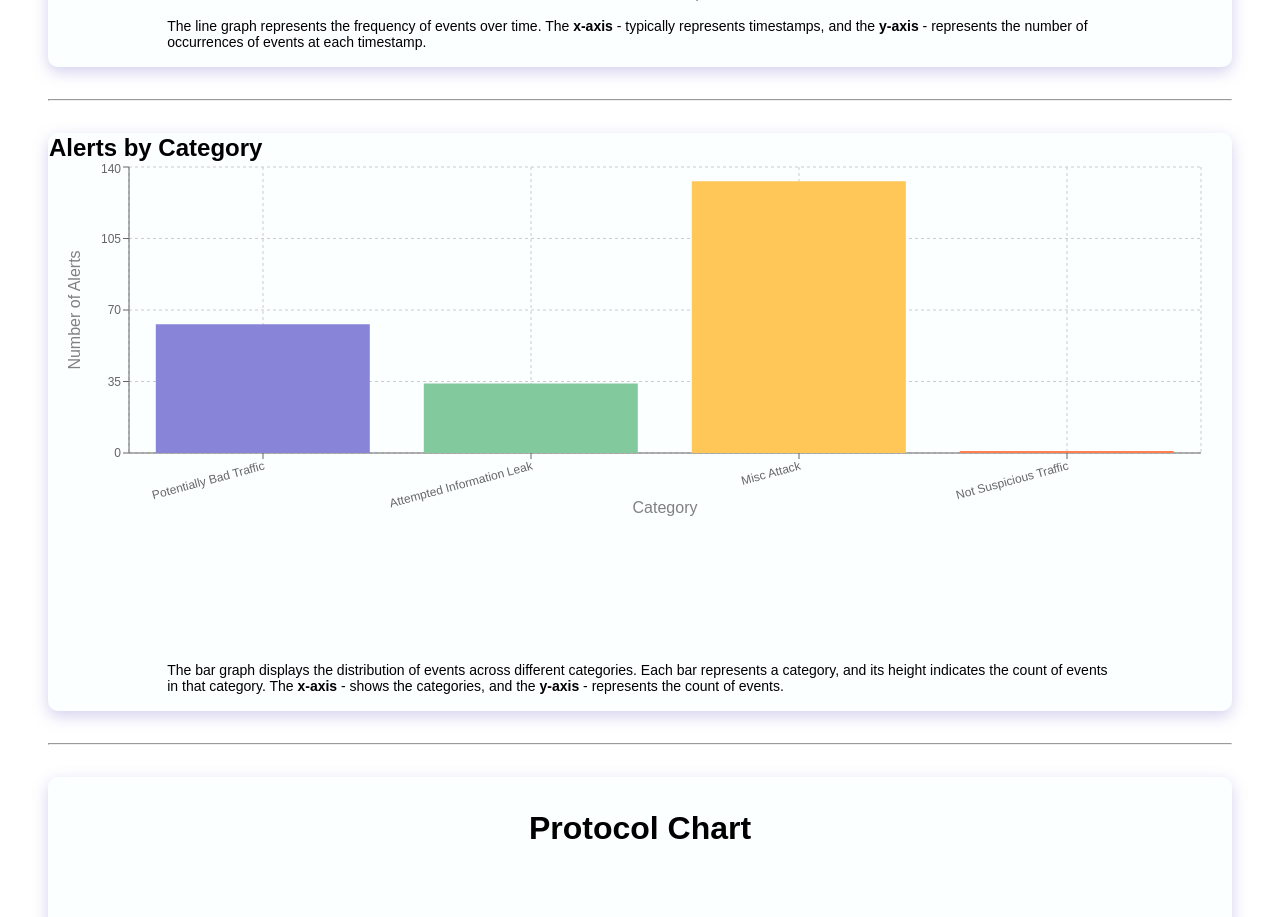
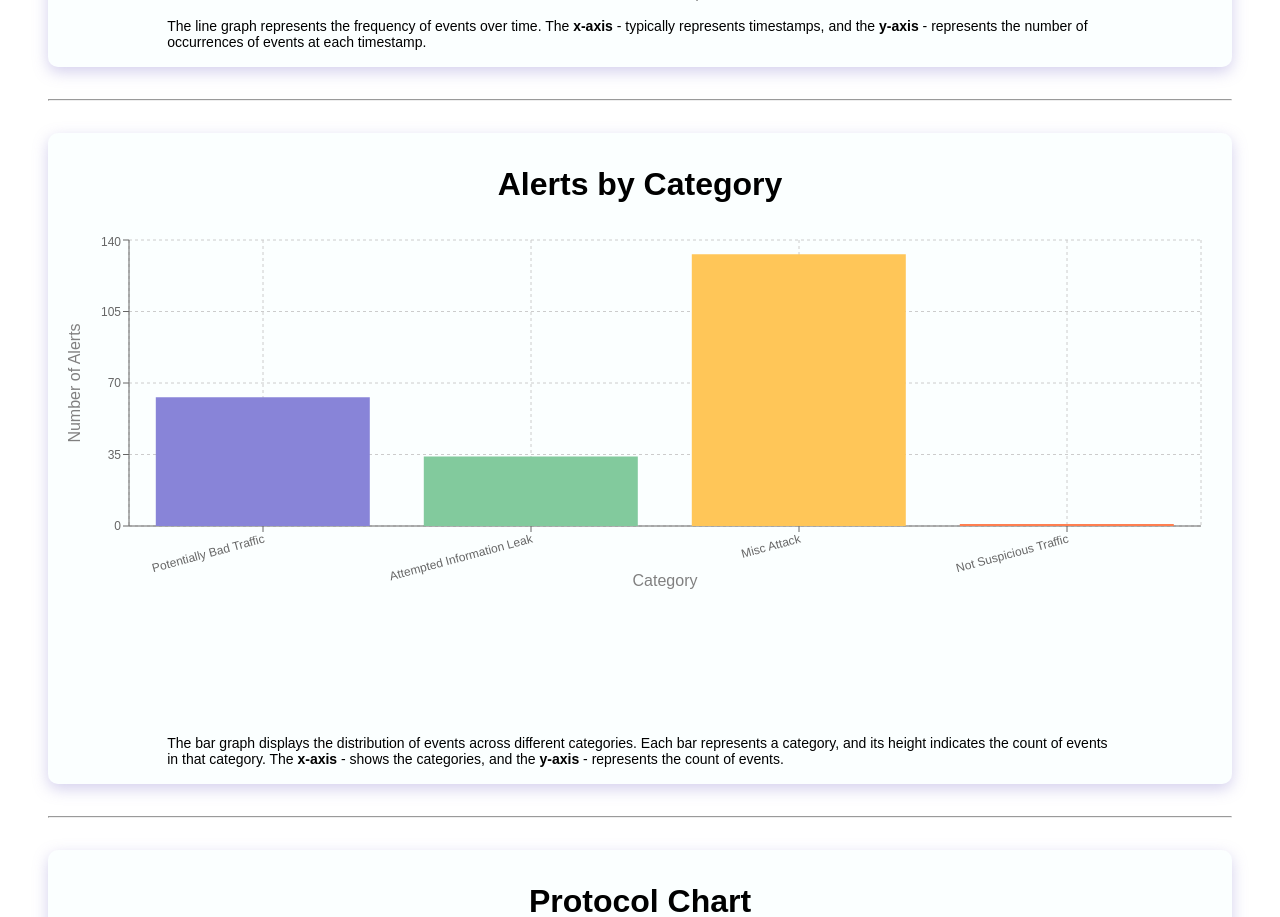
Before and after one commit to OmkarPorlikar/wijungle-dashbord, a React (Create React App) app: page / in a window 1280 px wide. Shown: the part 965-1882 px from the top of the page. Built offline with nearby package versions, Linux system fonts and the light colour scheme.

Commit message:
Update CategoryChart.jsx

```diff
--- a/src/components/CategoryChart.jsx
+++ b/src/components/CategoryChart.jsx
@@ -23,7 +23,7 @@ const CustomTooltip = ({ active, payload, label }) => {
 const CategoryChart = ({ data }) => {
   return (
     <div className="chart-container" id="c-chart">
-      <h2>Alerts by Category</h2>
+            <span>Alerts by Category</span>
       <ResponsiveContainer width="100%" height={500}>
         <BarChart data={data} margin={{ top: 5, right: 30, left: 20, bottom: 60 }}>
           <CartesianGrid strokeDasharray="3 3" />
```
